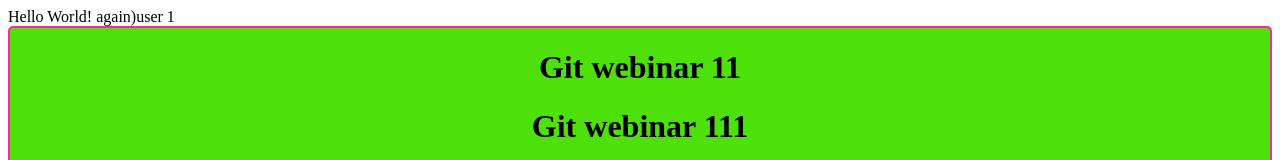
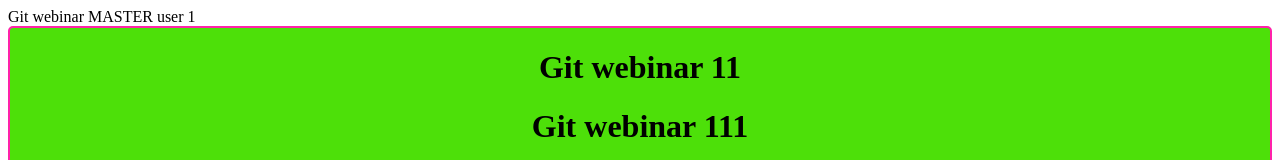
Before and after one commit to YuriiRysyn/git-webinar, a plain HTML site: page index.html in a window 1280 px wide. Shown: the top 160 px of the page. Drawn offline with Linux system fonts and the light colour scheme.

Commit message:
master commit

```diff
--- a/index.html
+++ b/index.html
@@ -13,7 +13,7 @@
   <title>GIT Hello World 1</title>
 </head>
 <body>
-  <header>Hello World! again)user 1</header>
+  <header>Git webinar MASTER user 1</header>
   <main>
     <h1>Git webinar 11</h1>
     <h1>Git webinar 111</h1>
```
